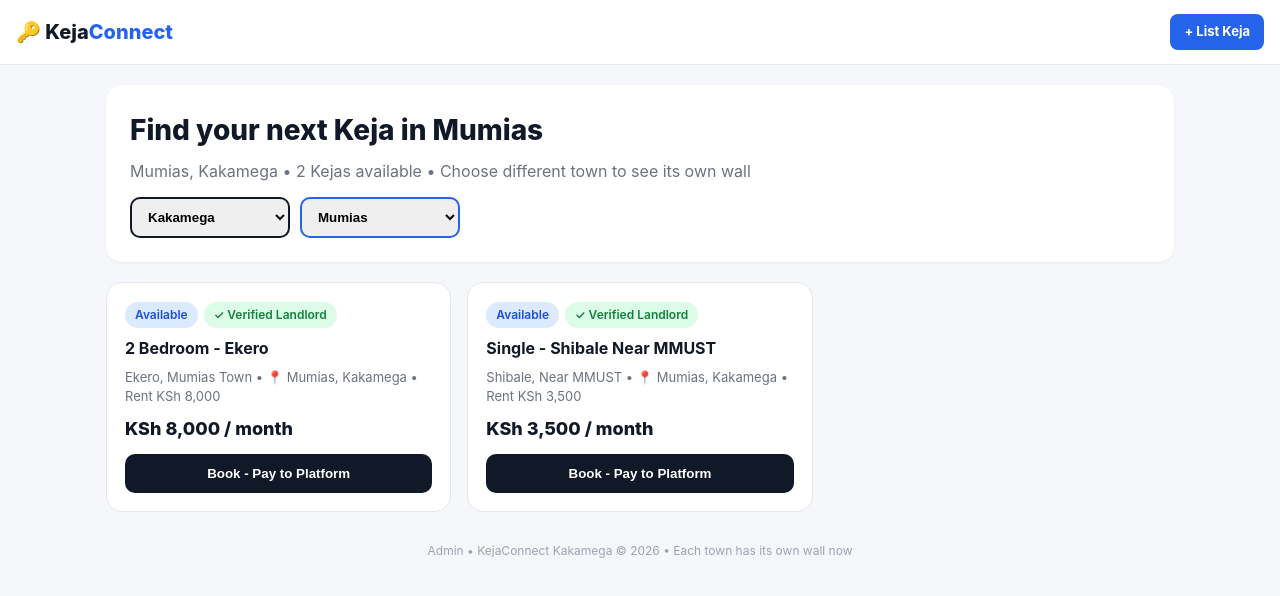
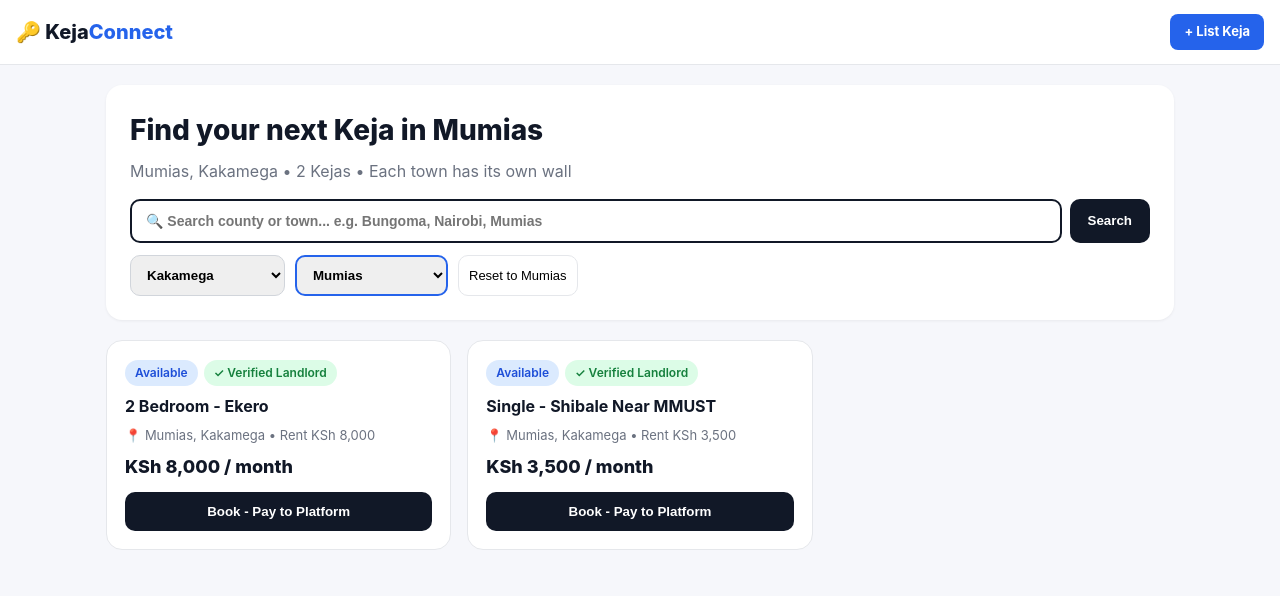
Before and after one commit to muhsinswaleh69-max/KejaConnect, a Next.js app: page / in a window 1280 px wide. Shown: the top 596 px of the page. Built offline with nearby package versions, Linux system fonts and the light colour scheme.

Commit message:
Update page.tsx

```diff
--- a/app/page.tsx
+++ b/app/page.tsx
@@ -3,11 +3,11 @@ import { useEffect, useState } from "react"
 
 const countyTowns: Record<string, string[]> = {
   "Mombasa": ["Mvita","Nyali","Kisauni","Likoni","Changamwe","Jomvu"],
-  "Kwale": ["Kwale","Ukunda","Msambweni","Kinango","Lunga Lunga"],
+  "Kwale": ["Kwale","Ukunda","Msambweni","Kinango"],
   "Kilifi": ["Kilifi","Malindi","Watamu","Mariakani","Kaloleni","Mtwapa"],
   "Tana River": ["Hola","Garsen","Bura"],
   "Lamu": ["Lamu","Mokowe","Witu"],
-  "Taita Taveta": ["Voi","Wundanyi","Taveta","Mwatate"],
+  "Taita Taveta": ["Voi","Wundanyi","Taveta"],
   "Garissa": ["Garissa","Dadaab","Balambala"],
   "Wajir": ["Wajir","Habaswein","Tarbaj"],
   "Mandera": ["Mandera","El Wak","Rhamu"],
@@ -16,40 +16,45 @@ const countyTowns: Record<string, string[]> = {
   "Meru": ["Meru Town","Maua","Nkubu","Timau"],
   "Tharaka Nithi": ["Chuka","Chogoria","Marimanti"],
   "Embu": ["Embu","Runyenjes","Siakago"],
-  "Kitui": ["Kitui","Mwingi","Mutomo","Kauwi"],
+  "Kitui": ["Kitui","Mwingi","Mutomo"],
   "Machakos": ["Machakos","Mavoko","Athi River","Kangundo","Matuu"],
-  "Makueni": ["Wote","Makindu","Kibwezi","Mtito Andei"],
+  "Makueni": ["Wote","Makindu","Kibwezi"],
   "Nyandarua": ["Ol Kalou","Kinangop","Nyahururu"],
-  "Nyeri": ["Nyeri","Karatina","Othaya","Mukurweini","Tetu"],
-  "Kirinyaga": ["Kerugoya","Kutus","Sagana","Kagio"],
-  "Murang'a": ["Murang'a","Thika","Kenol","Kangema","Kandara"],
-  "Kiambu": ["Kiambu","Thika","Ruiru","Limuru","Kikuyu","Juja"],
+  "Nyeri": ["Nyeri","Karatina","Othaya","Mukurweini"],
+  "Kirinyaga": ["Kerugoya","Kutus","Sagana"],
+  "Murang'a": ["Murang'a","Thika","Kenol","Kangema"],
+  "Kiambu": ["Kiambu","Thika","Ruiru","Limuru","Kikuyu","Juja","Gatundu"],
   "Turkana": ["Lodwar","Kakuma","Lokichar"],
   "West Pokot": ["Kapenguria","Makutano","Chepareria"],
   "Samburu": ["Maralal","Wamba","Baragoi"],
-  "Trans Nzoia": ["Kitale","Kiminini","Endebess","Kwanza"],
+  "Trans Nzoia": ["Kitale","Kiminini","Endebess"],
   "Uasin Gishu": ["Eldoret","Turbo","Moiben","Kesses","Soy"],
   "Elgeyo Marakwet": ["Iten","Kapsowar","Chepkorio"],
-  "Nandi": ["Kapsabet","Nandi Hills","Chepterwai","Kobujoi"],
-  "Baringo": ["Kabarnet","Eldama Ravine","Marigat","Mogotio"],
+  "Nandi": ["Kapsabet","Nandi Hills","Chepterwai"],
+  "Baringo": ["Kabarnet","Eldama Ravine","Marigat"],
   "Laikipia": ["Nanyuki","Nyahururu","Rumuruti"],
   "Nakuru": ["Nakuru Town","Naivasha","Gilgil","Molo","Njoro"],
-  "Narok": ["Narok","Kilgoris","Ololulunga","Suswa"],
+  "Narok": ["Narok","Kilgoris","Ololulunga"],
   "Kajiado": ["Kajiado","Kitengela","Ngong","Ongata Rongai","Kiserian"],
-  "Kericho": ["Kericho","Litein","Londiani","Kipkelion"],
-  "Bomet": ["Bomet","Sotik","Chepalungu","Konoin"],
+  "Kericho": ["Kericho","Litein","Londiani"],
+  "Bomet": ["Bomet","Sotik","Chepalungu"],
   "Kakamega": ["Mumias","Kakamega Town","Malava","Butere","Lugari","Matete","Khwisero","Lurambi","Shinyalu","Ikolomani","Likuyani","Navakholo","Shibale"],
   "Vihiga": ["Vihiga","Luanda","Mbale","Emuhaya","Sabatia"],
   "Bungoma": ["Bungoma Town","Kimilili","Webuye","Sirisia","Bumula","Mt Elgon","Tongaren","Kanduyi","Chwele"],
   "Busia": ["Busia Town","Malaba","Nambale","Matayos","Teso North","Bunyala","Port Victoria"],
-  "Siaya": ["Siaya","Bondo","Ugunja","Yala","Ukwala"],
+  "Siaya": ["Siaya","Bondo","Ugunja","Yala"],
   "Kisumu": ["Kisumu Town","Maseno","Ahero","Kombewa","Muhoroni"],
   "Homa Bay": ["Homa Bay","Oyugis","Kendubay","Mbita","Ndhiwa"],
-  "Migori": ["Migori","Rongo","Awendo","Kehancha","Isebania"],
-  "Kisii": ["Kisii Town","Ogembo","Keroka","Suneka","Nyamache"],
-  "Nyamira": ["Nyamira","Nyansiongo","Ekerubo","Manga"],
-  "Nairobi": ["Westlands","CBD","Karen","Eastlands","Roysambu","Kasaranai","Embakasi","Langata","Dagoretti","Parklands","Kilimani"],
+  "Migori": ["Migori","Rongo","Awendo","Kehancha"],
+  "Kisii": ["Kisii Town","Ogembo","Keroka","Suneka"],
+  "Nyamira": ["Nyamira","Nyansiongo","Ekerubo"],
+  "Nairobi": ["Westlands","CBD","Karen","Eastlands","Roysambu","Kasaranai","Embakasi","Langata","Dagoretti","Parklands","Kilimani","Lavington"],
 }
+
+const allLocations: {county:string, town:string}[] = []
+Object.entries(countyTowns).forEach(([county, towns])=>{
+  towns.forEach(town=> allLocations.push({county, town}))
+})
 
 const defaultKejas = [
   {id:1, title:"2 Bedroom - Ekero", rent:8000, location:"Ekero, Mumias Town", county:"Kakamega", town:"Mumias", mpesa:"0722545678", yourCut:1600, toLandlord:6400},
@@ -61,32 +66,40 @@ export default function Home(){
   const [kejas, setKejas] = useState(defaultKejas)
   const [county, setCounty] = useState("Kakamega")
   const [town, setTown] = useState("Mumias")
+  const [search, setSearch] = useState("")
+  const [showSug, setShowSug] = useState(false)
 
   useEffect(()=>{
     const saved = JSON.parse(localStorage.getItem("kejas")||"[]")
-    if(saved.length>0) {
-      // Ensure old saved have county/town
-      const normalized = saved.map((k:any)=>({
-        county: k.county || "Bungoma",
-        town: k.town || "Bungoma Town",
-       ...k
-      }))
-      setKejas([...defaultKejas,...normalized])
-    }
+    if(saved.length>0) setKejas([...defaultKejas,...saved])
   },[])
 
   const towns = countyTowns[county] || []
 
+  const filteredSuggestions = search.length>0
+   ? allLocations.filter(l=>
+        l.county.toLowerCase().includes(search.toLowerCase()) ||
+        l.town.toLowerCase().includes(search.toLowerCase())
+      ).slice(0,8)
+    : []
+
+  const handleSelectSuggestion = (c:string, t:string) => {
+    setCounty(c); setTown(t); setSearch(`${t}, ${c}`); setShowSug(false)
+  }
+
   const handleCountyChange = (newCounty: string) => {
     setCounty(newCounty)
     setTown(countyTowns[newCounty][0])
+    setSearch("")
   }
 
-  // FILTER - Only show Kejas for selected town
-  const filtered = kejas.filter(k =>
-    (k.county === county && k.town === town) ||
-    (k.county === undefined && county === "Kakamega" && town === "Mumias") // backward compat
-  )
+  const handleSearchClick = () => {
+    if(filteredSuggestions.length>0){
+      handleSelectSuggestion(filteredSuggestions[0].county, filteredSuggestions[0].town)
+    }
+  }
+
+  const filteredKejas = kejas.filter(k=> k.county===county && k.town===town)
 
   return (
     <>
@@ -98,19 +111,43 @@ export default function Home(){
       <div className="container">
         <div className="hero">
           <h1>Find your next Keja in {town}</h1>
-          <p>{town}, {county} • {filtered.length} Kejas available • Choose different town to see its own wall</p>
+          <p>{town}, {county} • {filteredKejas.length} Kejas • Each town has its own wall</p>
 
-          <div style={{display:'flex', gap:'10px', marginTop:'14px', flexWrap:'wrap'}}>
-            <select value={county} onChange={e=>handleCountyChange(e.target.value)} style={{padding:'10px 12px', borderRadius:'10px', border:'2px solid #111827', fontWeight:700, minWidth:'160px'}}>
+          {/* SEARCH BAR */}
+          <div style={{position:'relative', marginTop:'16px', display:'flex', gap:'8px'}}>
+            <div style={{position:'relative', flex:1}}>
+              <input
+                value={search}
+                onChange={e=>{setSearch(e.target.value); setShowSug(true)}}
+                onFocus={()=>setShowSug(true)}
+                placeholder="🔍 Search county or town... e.g. Bungoma, Nairobi, Mumias"
+                style={{width:'100%', padding:'12px 14px', borderRadius:'10px', border:'2px solid #111827', fontWeight:600, fontSize:'14px'}}
+              />
+              {showSug && filteredSuggestions.length>0 && (
+                <div style={{position:'absolute', top:'100%', left:0, right:0, background:'white', border:'1px solid #e5e7eb', borderRadius:'10px', marginTop:'4px', zIndex:20, boxShadow:'0 8px 20px rgba(0,0,0,0.12)', maxHeight:'240px', overflowY:'auto'}}>
+                  {filteredSuggestions.map((s,i)=>(
+                    <div key={i} onClick={()=>handleSelectSuggestion(s.county, s.town)} style={{padding:'10px 14px', cursor:'pointer', borderBottom:'1px solid #f3f4f6', fontSize:'13px', fontWeight:600}}>
+                      📍 {s.town} <span style={{color:'#6b7280', fontWeight:400}}>— {s.county}</span>
+                    </div>
+                  ))}
+                </div>
+              )}
+            </div>
+            <button onClick={handleSearchClick} style={{background:'#111827', color:'white', padding:'0 18px', borderRadius:'10px', border:0, fontWeight:800, cursor:'pointer'}}>Search</button>
+          </div>
+
+          <div style={{display:'flex', gap:'10px', marginTop:'12px', flexWrap:'wrap'}}>
+            <select value={county} onChange={e=>handleCountyChange(e.target.value)} style={{padding:'10px 12px', borderRadius:'10px', border:'1px solid #d1d5db', fontWeight:700, minWidth:'150px'}}>
               {Object.keys(countyTowns).sort().map(c=><option key={c} value={c}>{c}</option>)}
             </select>
-            <select value={town} onChange={e=>setTown(e.target.value)} style={{padding:'10px 12px', borderRadius:'10px', border:'2px solid #2563eb', fontWeight:600, minWidth:'160px'}}>
+            <select value={town} onChange={e=>setTown(e.target.value)} style={{padding:'10px 12px', borderRadius:'10px', border:'2px solid #2563eb', fontWeight:600, minWidth:'150px'}}>
               {towns.map(t=><option key={t} value={t}>{t}</option>)}
             </select>
+            <button onClick={()=>{setSearch(""); setCounty("Kakamega"); setTown("Mumias")}} style={{padding:'10px', borderRadius:'10px', border:'1px solid #e5e7eb', background:'white', cursor:'pointer', fontSize:'13px'}}>Reset to Mumias</button>
           </div>
         </div>
 
-        {filtered.length === 0? (
+        {filteredKejas.length === 0? (
           <div style={{background:'white', padding:'40px', borderRadius:'16px', textAlign:'center', border:'1px dashed #d1d5db'}}>
             <h3 style={{fontWeight:800}}>No Kejas in {town} yet</h3>
             <p style={{fontSize:'13px', color:'#6b7280'}}>Be first to list in {town}, {county}!</p>
@@ -118,24 +155,20 @@ export default function Home(){
           </div>
         ) : (
           <div className="grid">
-            {filtered.map(k=>(
+            {filteredKejas.map(k=>(
               <div key={k.id} className="card">
                 <div style={{marginBottom:'6px'}}>
                   <span className="badge badge-blue">Available</span>
                   <span className="badge badge-green">✓ Verified Landlord</span>
                 </div>
                 <h3>{k.title}</h3>
-                <div className="meta">{k.location} • 📍 {k.town}, {k.county} • Rent KSh {k.rent.toLocaleString()}</div>
+                <div className="meta">📍 {k.town}, {k.county} • Rent KSh {k.rent.toLocaleString()}</div>
                 <div className="price">KSh {k.rent.toLocaleString()} / month</div>
-                <button className="btn" onClick={()=>alert(`BOOKING ${k.town}:\nPay KSh ${k.rent} to KejaConnect Till\n\nAuto Split:\n• Platform keeps: KSh ${k.yourCut} (20%)\n• Landlord gets: KSh ${k.toLandlord} (80%)\n\nNo skipping!`)}>Book - Pay to Platform</button>
+                <button className="btn" onClick={()=>alert(`BOOKING ${k.town}:\nPay KSh ${k.rent} to KejaConnect Till`)}>Book - Pay to Platform</button>
               </div>
             ))}
           </div>
         )}
-
-        <div style={{textAlign:'center', marginTop:'30px', fontSize:'12px', color:'#9ca3af'}}>
-          <a href="/admin" style={{color:'#9ca3af'}}>Admin</a> • KejaConnect {county} © 2026 • Each town has its own wall now
-        </div>
       </div>
     </>
   )
```
